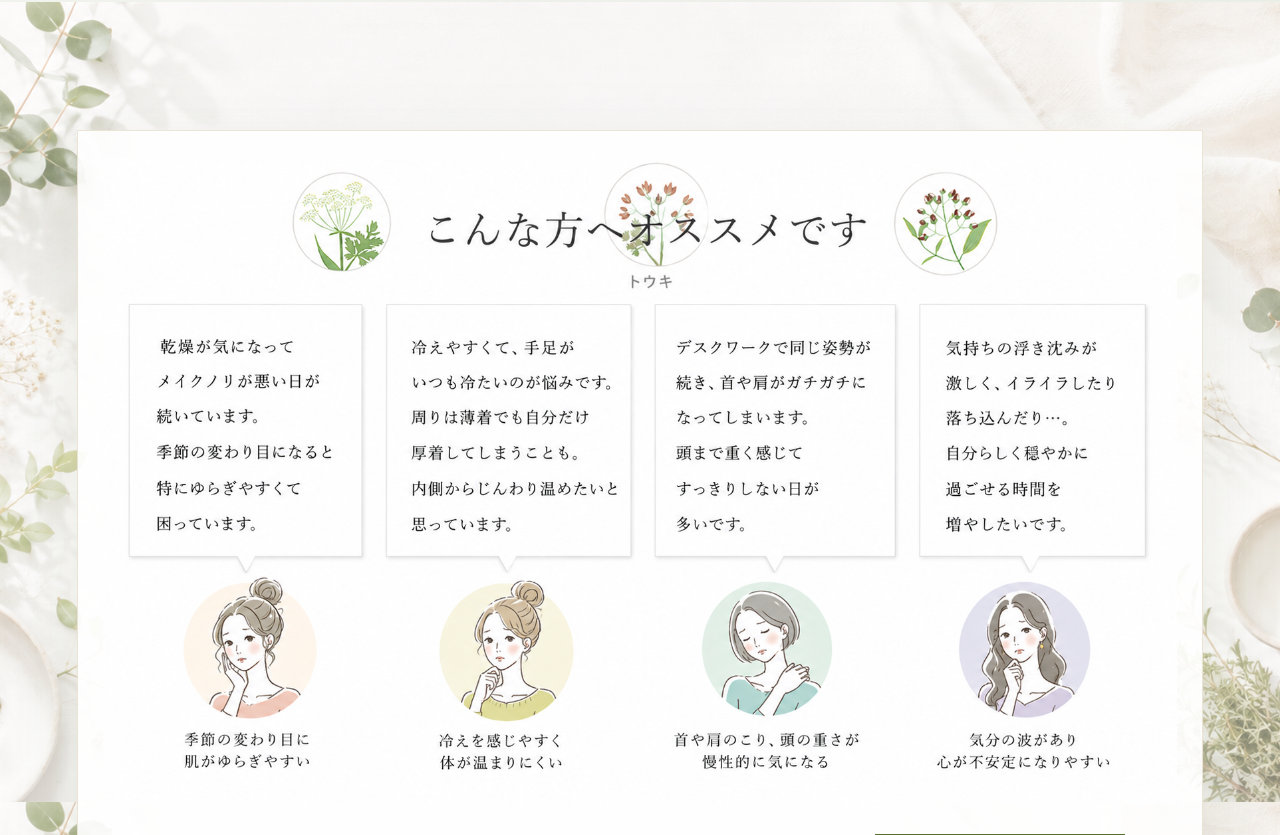
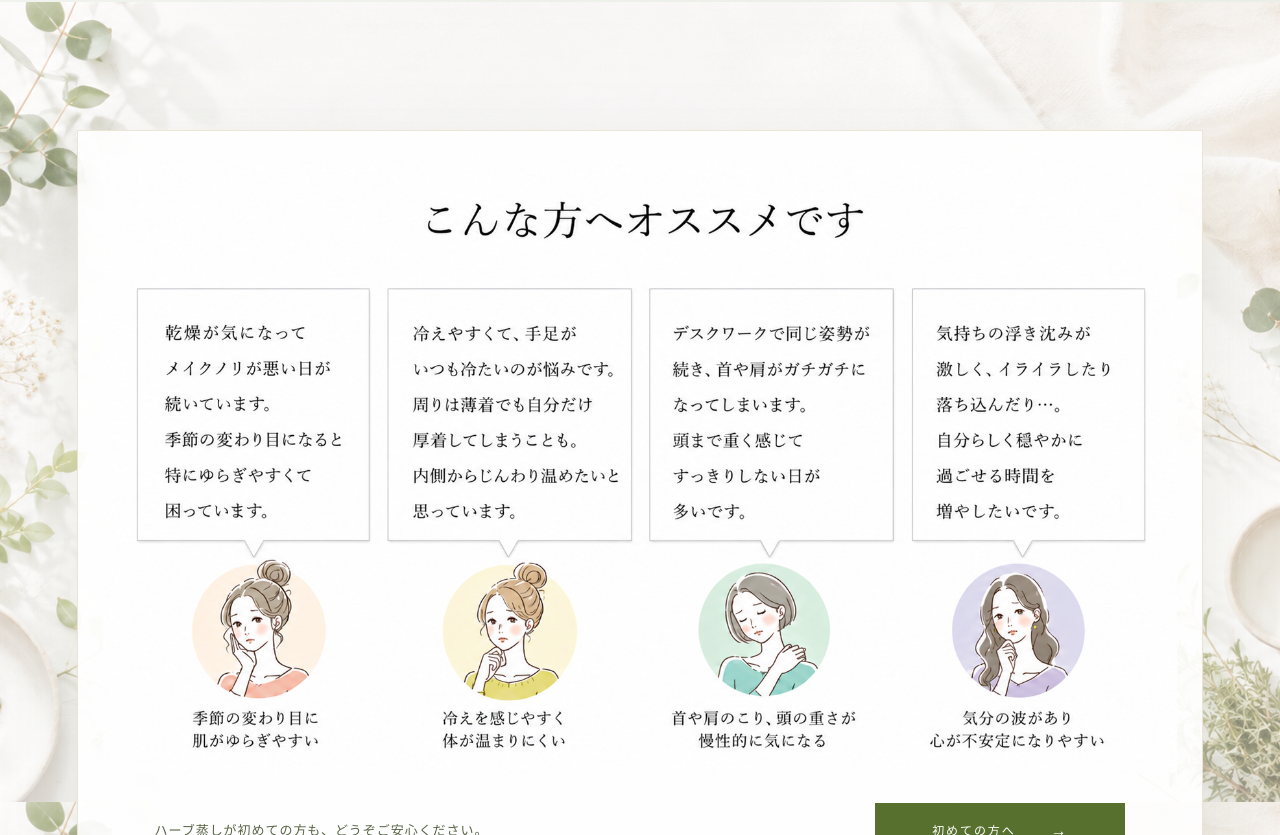
Before and after one commit to nino-0813/herb.yosahp, a Next.js app: page / in a window 1280 px wide. Shown: the part 1605-2440 px from the top of the page. Built offline with nearby package versions, Linux system fonts and the light colour scheme.

Commit message:
おすすめセクションの画像を更新

```diff
--- a/app/(site)/page.tsx
+++ b/app/(site)/page.tsx
@@ -37,7 +37,7 @@ export default function Home() {
 
     <section className="aun-recommend aun-section">
       <div className="aun-recommend__panel">
-        <img src="/recommend/for-first-time.png" width="1615" height="974" loading="lazy" alt="乾燥、冷え、首や肩のこり、気分の浮き沈みなどが気になる方へ" />
+        <img src="/recommend/for-first-time-20260907.png" width="1656" height="950" loading="lazy" alt="乾燥、冷え、首や肩のこり、気分の浮き沈みなどが気になる方へ" />
         <div className="aun-recommend__action">
           <p>ハーブ蒸しが初めての方も、どうぞご安心ください。</p>
           <Link href="/first-time">初めての方へ <span>→</span></Link>
```
Also changed, not shown: public/recommend/for-first-time-20260907.png (added).
